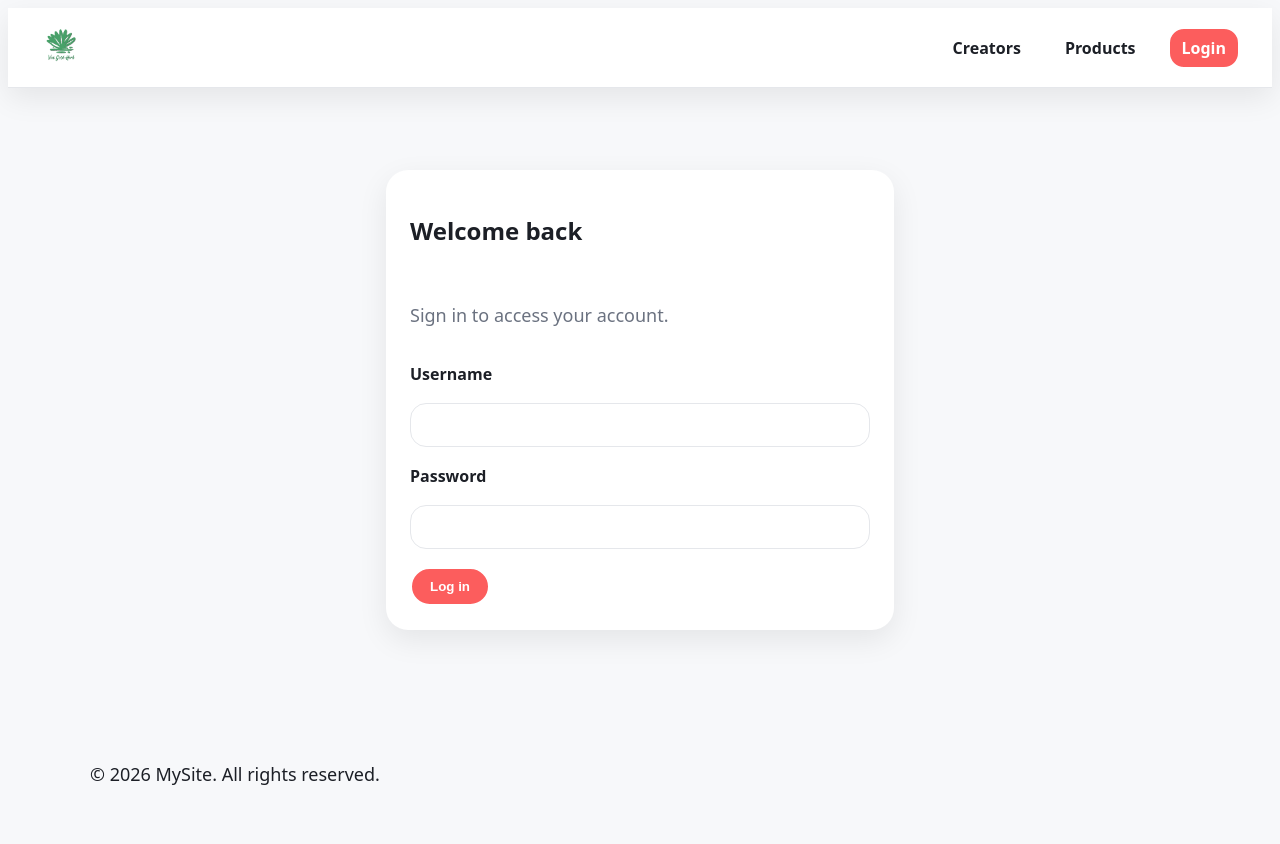
After one commit to Graeza/vgh, a Django app: page /auth/login/ in a window 1280 px wide. The commit adds this page. Run offline with Django 4.2, Linux system fonts and the light colour scheme.

Commit message:
Add user login page and auth routes

```diff
--- a/products/static/products/css/ui.css
+++ b/products/static/products/css/ui.css
@@ -507,3 +507,22 @@ body {
   background: var(--primary-soft);
   color: var(--primary);
 }
+
+
+/* ----------------------Auth-------------------- */
+.auth-page {
+  min-height: 70vh;
+}
+
+.auth-card {
+  max-width: 460px;
+  width: 100%;
+}
+
+.auth-form label {
+  font-weight: 600;
+}
+
+.auth-form .btn {
+  width: fit-content;
+}
--- a/templates/navbar.html
+++ b/templates/navbar.html
@@ -30,9 +30,9 @@
           <span class="cart-count">{{ cart_item_count }}</span>
         </a>
 
-        <a href="" class="btn btn-primary">Logout</a>
+        <a href="{% url 'logout' %}" class="btn btn-primary">Logout</a>
       {% else %}
-        <a href="" class="btn btn-primary">Login</a>
+        <a href="{% url 'login' %}" class="btn btn-primary">Login</a>
       {% endif %}
     </nav>
 
--- /dev/null
+++ b/users/templates/users/login.html
@@ -0,0 +1,30 @@
+{% extends 'main.html' %}
+
+{% block title %}Login{% endblock %}
+
+{% block content %}
+<section class="auth-page center">
+  <div class="card auth-card stack">
+    <h1>Welcome back</h1>
+    <p class="text-muted">Sign in to access your account.</p>
+
+    <form method="POST" class="auth-form stack">
+      {% csrf_token %}
+
+      {% if form.non_field_errors %}
+        <div class="alert alert--error">
+          <span class="alert__message">{{ form.non_field_errors|striptags }}</span>
+        </div>
+      {% endif %}
+
+      <label for="id_username">Username</label>
+      <input id="id_username" type="text" name="username" class="input" autocomplete="username" required>
+
+      <label for="id_password">Password</label>
+      <input id="id_password" type="password" name="password" class="input" autocomplete="current-password" required>
+
+      <button type="submit" class="btn btn-primary">Log in</button>
+    </form>
+  </div>
+</section>
+{% endblock %}
--- /dev/null
+++ b/users/urls.py
@@ -0,0 +1,8 @@
+from django.urls import path
+
+from . import views
+
+urlpatterns = [
+    path('login/', views.login_user, name='login'),
+    path('logout/', views.logout_user, name='logout'),
+]
--- a/users/views.py
+++ b/users/views.py
@@ -1,3 +1,22 @@
-from django.shortcuts import render
+from django.contrib.auth import login, logout
+from django.contrib.auth.forms import AuthenticationForm
+from django.shortcuts import redirect, render
+
 
 # Create your views here.
+def login_user(request):
+    if request.user.is_authenticated:
+        return redirect('products')
+
+    form = AuthenticationForm(request, data=request.POST or None)
+    if request.method == 'POST' and form.is_valid():
+        login(request, form.get_user())
+        return redirect('products')
+
+    context = {'form': form}
+    return render(request, 'users/login.html', context)
+
+
+def logout_user(request):
+    logout(request)
+    return redirect('products')
--- a/vongoldherb/urls.py
+++ b/vongoldherb/urls.py
@@ -15,9 +15,10 @@ Including another URLconf
     2. Add a URL to urlpatterns:  path('blog/', include('blog.urls'))
 """
 from django.contrib import admin
-from django.urls import path, include
+from django.urls import include, path
 
 urlpatterns = [
     path('admin/', admin.site.urls),
     path('', include('products.urls')),
+    path('auth/', include('users.urls')),
 ]
```
